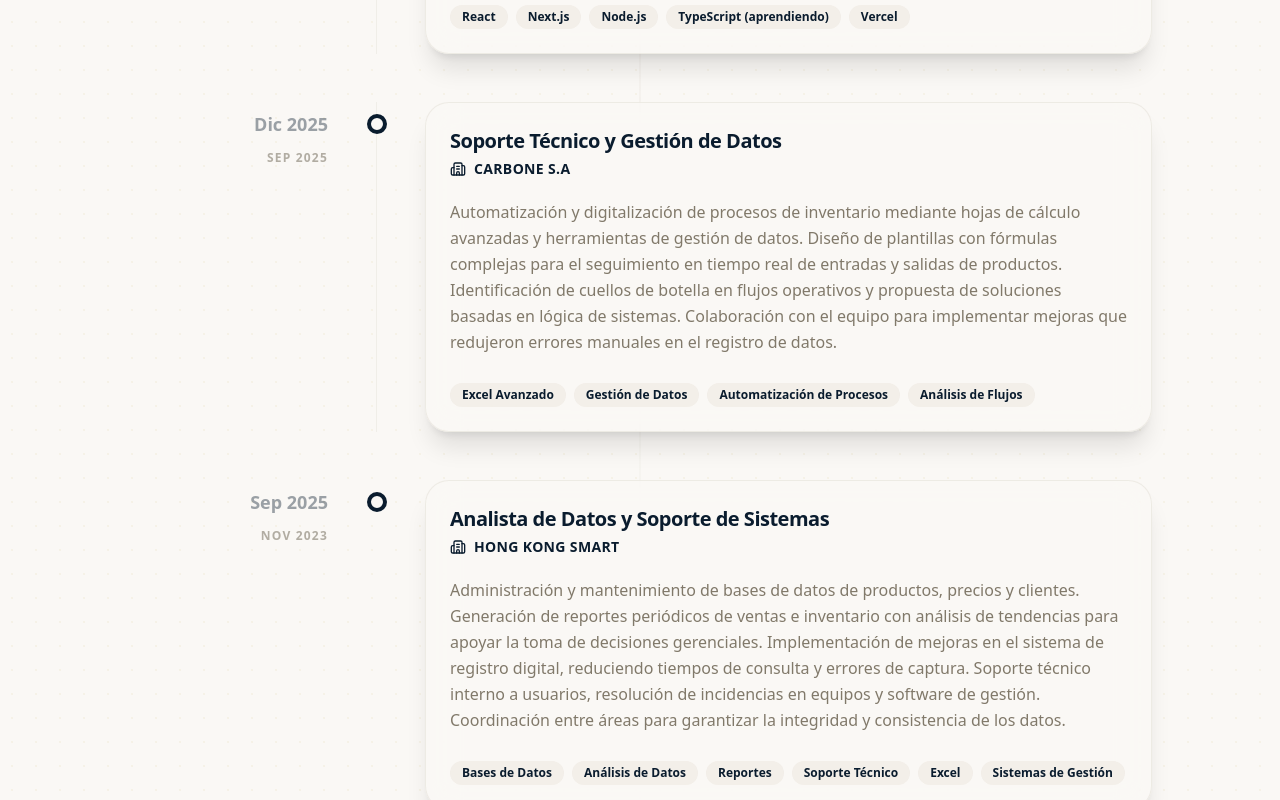
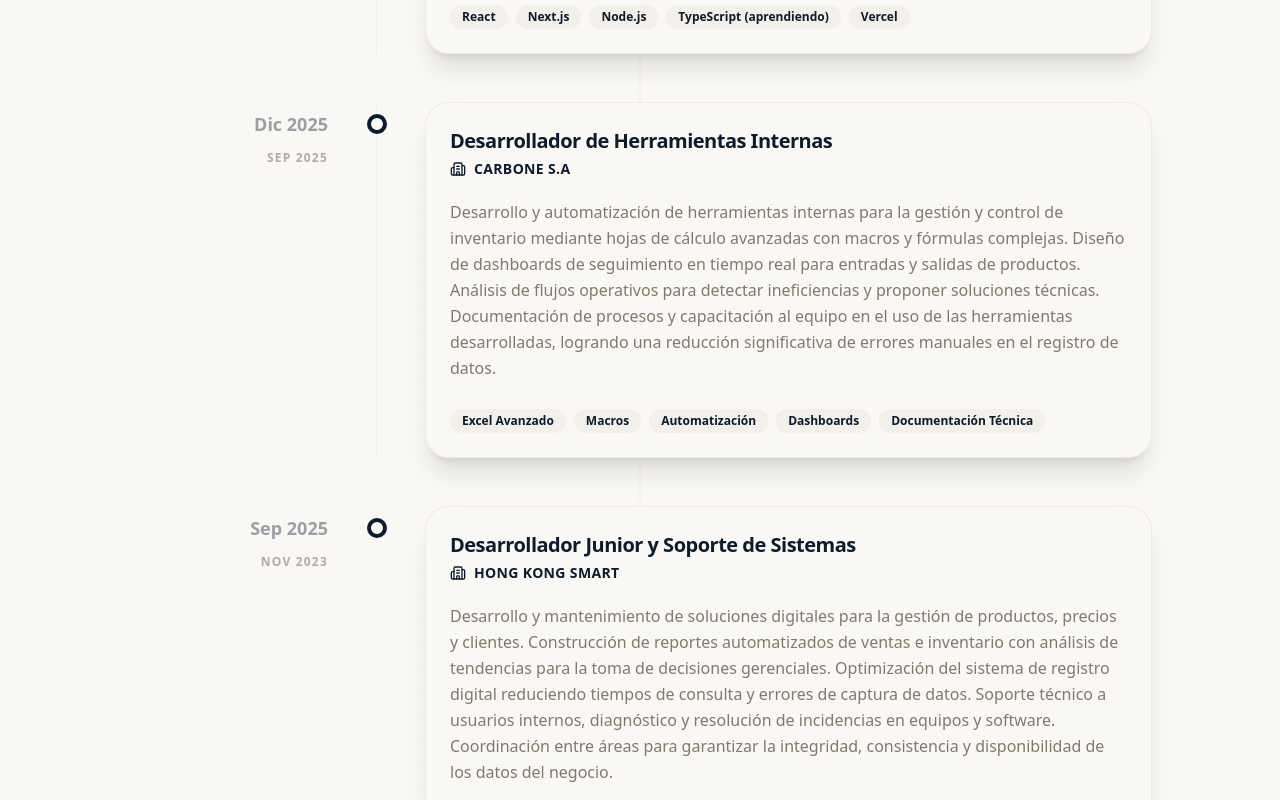
Before and after one commit to Ruicki/CV, a Next.js app: page / in a window 1280 px wide. Shown: the part 3880-4680 px from the top of the page. Built offline with nearby package versions, Linux system fonts and the light colour scheme.

Commit message:
feat: update job titles and descriptions to developer-focused profile

```diff
--- a/src/data/cv-data.ts
+++ b/src/data/cv-data.ts
@@ -46,19 +46,19 @@ export const experience: Experience[] = [
     },
     {
         company: "Carbone S.A",
-        position: "Soporte Técnico y Gestión de Datos",
+        position: "Desarrollador de Herramientas Internas",
         startDate: "Sep 2025",
         endDate: "Dic 2025",
-        description: "Automatización y digitalización de procesos de inventario mediante hojas de cálculo avanzadas y herramientas de gestión de datos. Diseño de plantillas con fórmulas complejas para el seguimiento en tiempo real de entradas y salidas de productos. Identificación de cuellos de botella en flujos operativos y propuesta de soluciones basadas en lógica de sistemas. Colaboración con el equipo para implementar mejoras que redujeron errores manuales en el registro de datos.",
-        technologies: ["Excel Avanzado", "Gestión de Datos", "Automatización de Procesos", "Análisis de Flujos"],
+        description: "Desarrollo y automatización de herramientas internas para la gestión y control de inventario mediante hojas de cálculo avanzadas con macros y fórmulas complejas. Diseño de dashboards de seguimiento en tiempo real para entradas y salidas de productos. Análisis de flujos operativos para detectar ineficiencias y proponer soluciones técnicas. Documentación de procesos y capacitación al equipo en el uso de las herramientas desarrolladas, logrando una reducción significativa de errores manuales en el registro de datos.",
+        technologies: ["Excel Avanzado", "Macros", "Automatización", "Dashboards", "Documentación Técnica"],
     },
     {
         company: "Hong Kong Smart",
-        position: "Analista de Datos y Soporte de Sistemas",
+        position: "Desarrollador Junior y Soporte de Sistemas",
         startDate: "Nov 2023",
         endDate: "Sep 2025",
-        description: "Administración y mantenimiento de bases de datos de productos, precios y clientes. Generación de reportes periódicos de ventas e inventario con análisis de tendencias para apoyar la toma de decisiones gerenciales. Implementación de mejoras en el sistema de registro digital, reduciendo tiempos de consulta y errores de captura. Soporte técnico interno a usuarios, resolución de incidencias en equipos y software de gestión. Coordinación entre áreas para garantizar la integridad y consistencia de los datos.",
-        technologies: ["Bases de Datos", "Análisis de Datos", "Reportes", "Soporte Técnico", "Excel", "Sistemas de Gestión"],
+        description: "Desarrollo y mantenimiento de soluciones digitales para la gestión de productos, precios y clientes. Construcción de reportes automatizados de ventas e inventario con análisis de tendencias para la toma de decisiones gerenciales. Optimización del sistema de registro digital reduciendo tiempos de consulta y errores de captura de datos. Soporte técnico a usuarios internos, diagnóstico y resolución de incidencias en equipos y software. Coordinación entre áreas para garantizar la integridad, consistencia y disponibilidad de los datos del negocio.",
+        technologies: ["Desarrollo de Herramientas", "Bases de Datos", "Automatización", "Soporte Técnico", "Análisis de Datos", "Sistemas de Gestión"],
     },
 ];
 
```
